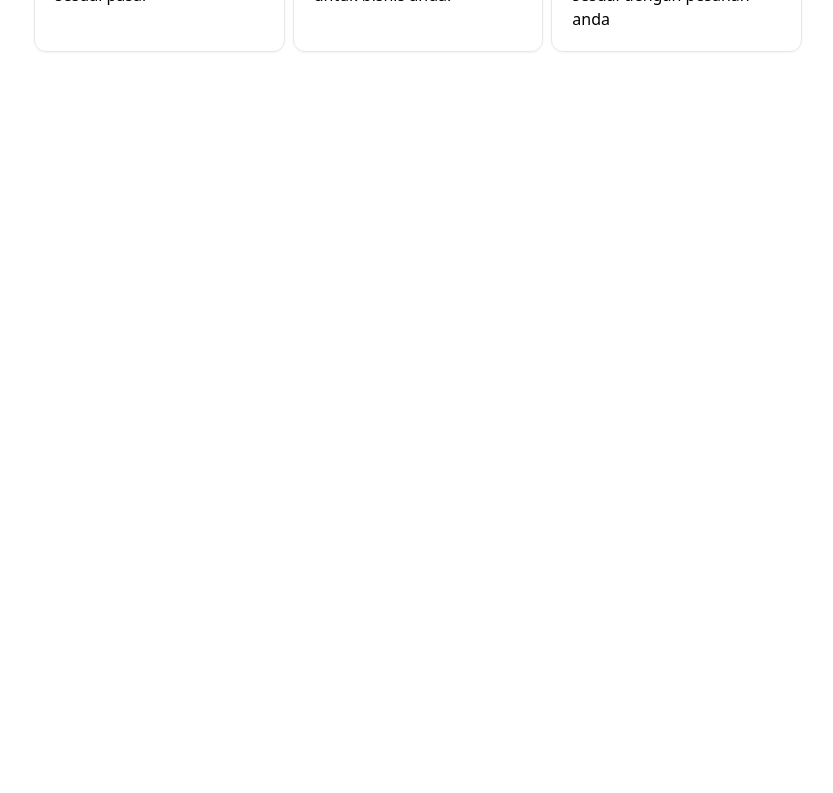
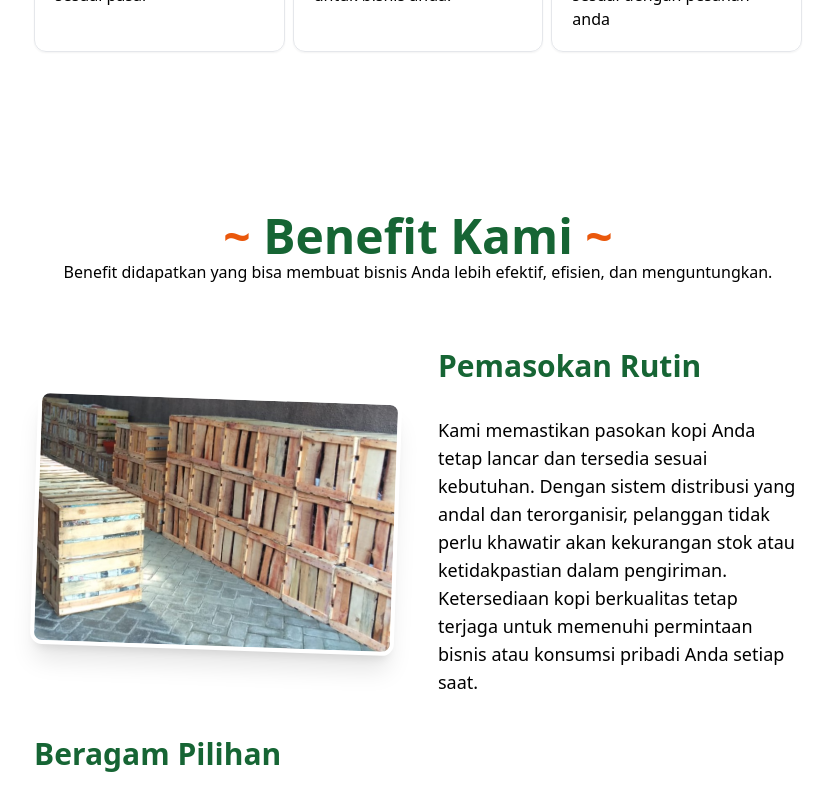
Before and after one commit to zidan-p/suplier-buah, a Next.js app: page / in a window 1280 px wide. Shown: the part 1160-1953 px from the top of the page, without its empty margins (222-1055 px from the left). Before the commit the page ends 1292 px from the top, so only its background shows below. Built offline with nearby package versions, Linux system fonts and the light colour scheme.

Commit message:
feature section resposive

```diff
--- a/src/app/page.tsx
+++ b/src/app/page.tsx
@@ -86,7 +86,7 @@ export default function Home() {
 
         {/* features section */}
       <section className="py-20 px-5 lg:px-20 xl:px-64">
-        <h1 className="text-5xl font-bold text-center text-green-800">
+        <h1 className="text-3xl md:text-5xl font-bold text-center text-green-800">
           <span className="text-orange-600">~ </span>
             Fitur Kami
           <span className="text-orange-600"> ~</span>
@@ -132,9 +132,9 @@ export default function Home() {
       </section>
 
       {/* benefit section */}
-      {/* <section className="py-20 px-64">
+      <section className="py-20 px-5 lg:px-20 xl:px-64">
 
-        <h1 className="text-5xl font-bold text-center text-green-800">
+        <h1 className="text-3xl md:text-5xl font-bold text-center text-green-800">
           <span className="text-orange-600">~ </span>
           Benefit Kami
           <span className="text-orange-600"> ~</span>
@@ -191,7 +191,7 @@ export default function Home() {
           </div>
         </div>
 
-      </section> */}
+      </section>
 
       {/* product section */}
       {/* <section className="py-20 px-64">
--- a/src/components/img-card.tsx
+++ b/src/components/img-card.tsx
@@ -13,7 +13,10 @@ interface ImgCardProps{
 
 export function ImgCard({rotate = true, showText = false,...props}: ImgCardProps){
   return (
-    <div className={`relative transition overflow-hidden rounded-xl group shadow-xl p-1 bg-white ${rotate ? "rotate-2 hover:rotate-0" : ""}`}>
+    <div className={`
+      relative transition overflow-hidden rounded-xl w-fit
+      group shadow-xl p-1 bg-white ${rotate ? "rotate-2 hover:rotate-0" : ""}`
+    }>
       {props.img}
       <div className={`transition absolute bottom-0 right-0 left-0 p-2 bg-white/70 ${showText ? "" : "translate-y-36 group-hover:translate-y-0"}`}>
         <h5 className='text-lg font-bold'>{props.title}</h5>
```
